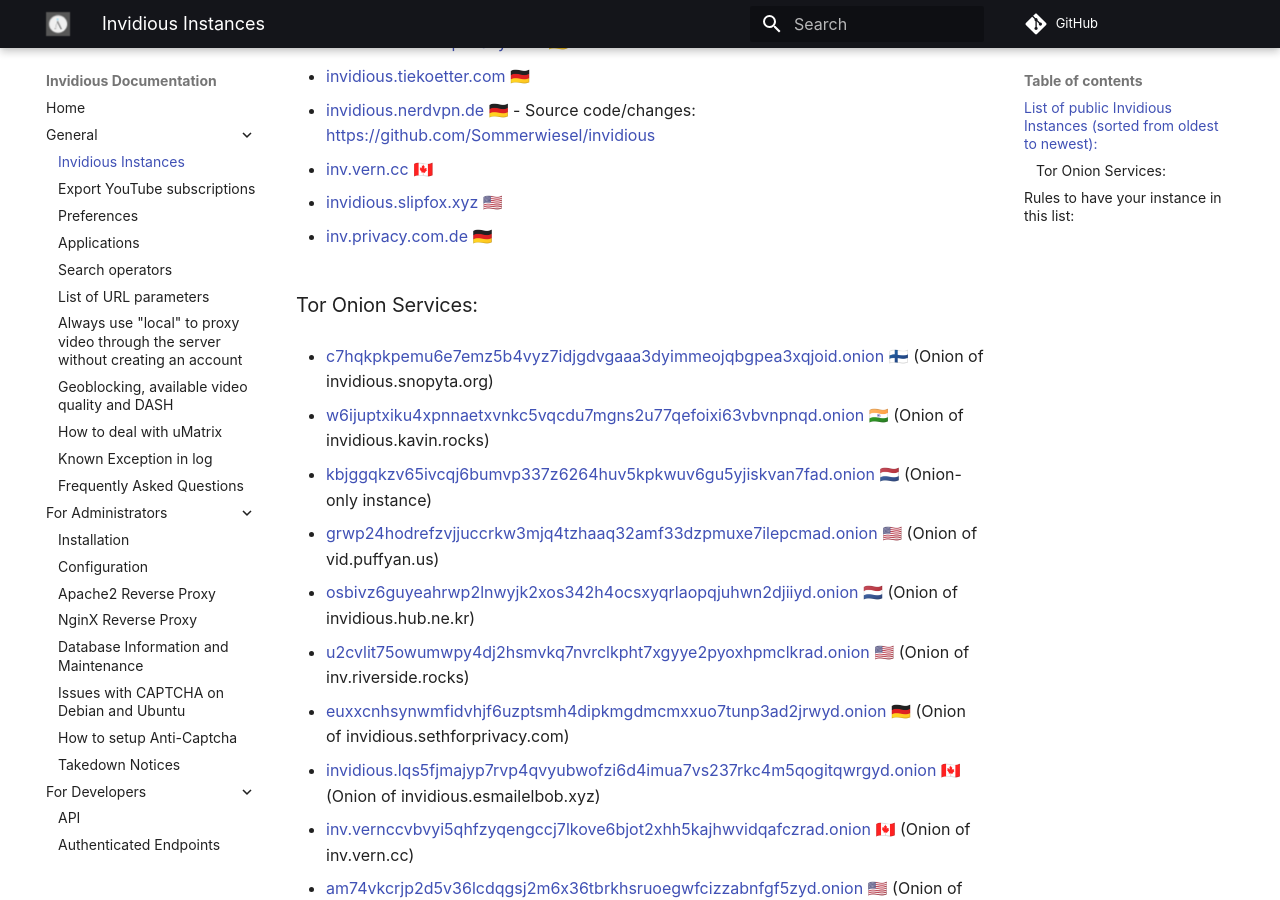
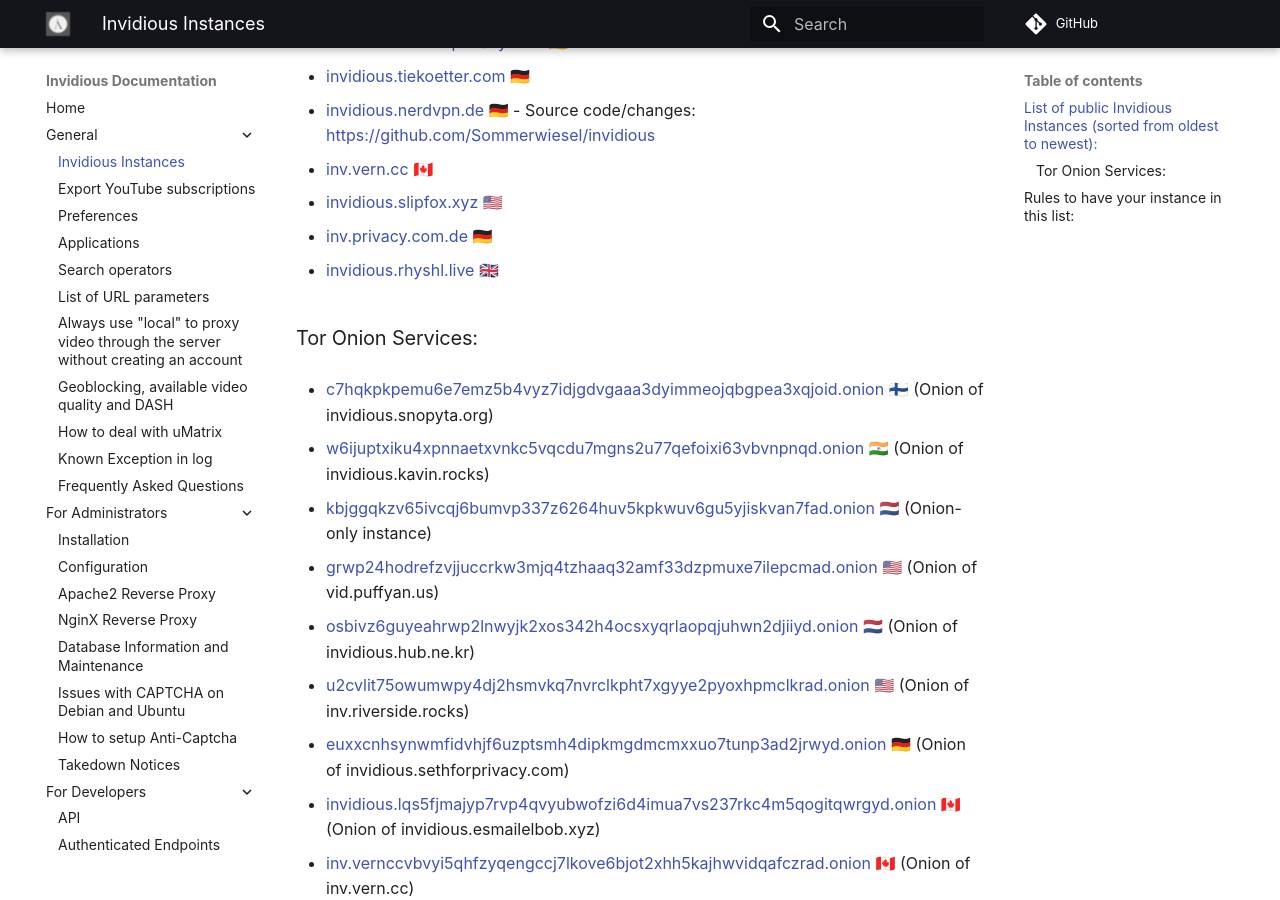
Before and after one commit to iv-org/documentation, an MkDocs documentation site: the page built from docs/instances.md, in a window 1280 px wide and 900 px high, scrolled down 945 px. Built offline with MkDocs 1.6.1 and Material for MkDocs 9.7.7, drawn with Linux system fonts in a browser that asks for light colours; comment, search, counter and statistics services are not loaded.

Commit message:
Add invidious.rhyshl.live
Closes #261

```diff
--- a/docs/instances.md
+++ b/docs/instances.md
@@ -48,6 +48,8 @@
 
 * [inv.privacy.com.de](https://inv.privacy.com.de) 🇩🇪
 
+* [invidious.rhyshl.live](https://invidious.rhyshl.live) 🇬🇧
+
 ### Tor Onion Services:
 * [c7hqkpkpemu6e7emz5b4vyz7idjgdvgaaa3dyimmeojqbgpea3xqjoid.onion](http://c7hqkpkpemu6e7emz5b4vyz7idjgdvgaaa3dyimmeojqbgpea3xqjoid.onion) 🇫🇮 (Onion of invidious.snopyta.org)
 
```
